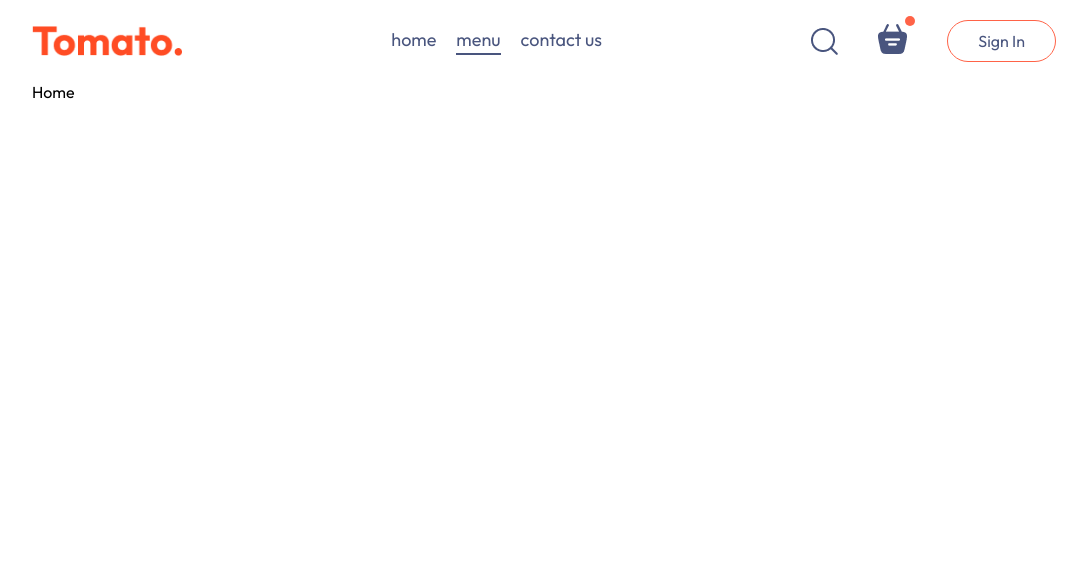
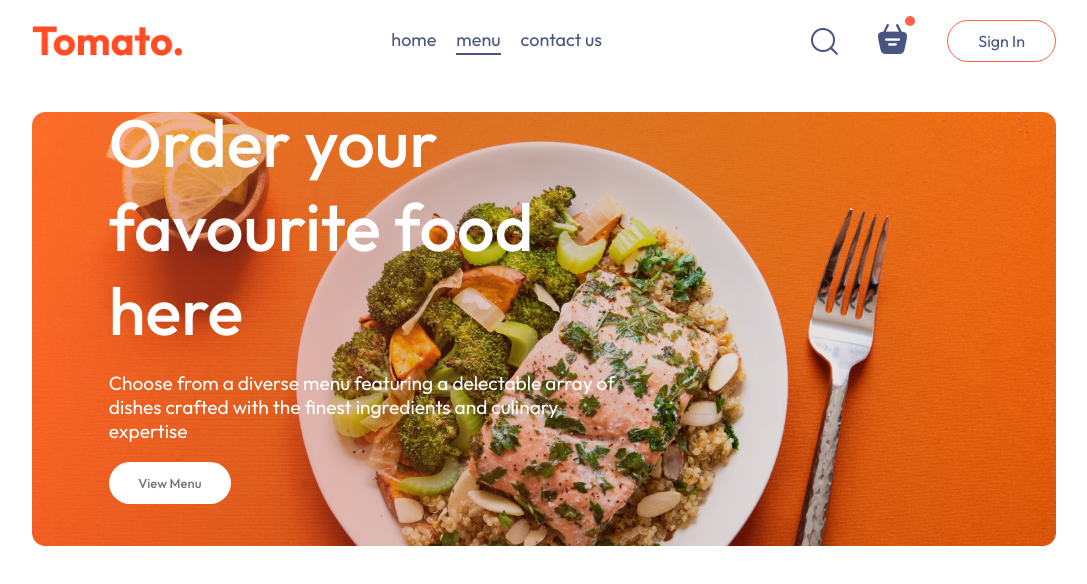
Before and after one commit to gonzagramaglia/mern-ecommerce, a React (Vite) app in the folder frontend/: page / in a window 1280 px wide. Shown: the top 584 px of the page, without its empty margins (96-1183 px from the left). Built offline with nearby package versions, Linux system fonts and the light colour scheme.

Commit message:
frontend: Header section. smooth animation

```diff
--- /dev/null
+++ b/frontend/src/components/Navbar/Header/Header.css
@@ -0,0 +1,41 @@
+.header {
+  height: 34vw;
+  margin: 30px auto;
+  background: url("/header_img.png") no-repeat;
+  background-size: contain;
+  position: relative;
+}
+
+.header-contents {
+  position: absolute;
+  display: flex;
+  flex-direction: column;
+  align-items: start;
+  gap: 1.5vw;
+  max-width: 50%;
+  bottom: 10%;
+  left: 6vw;
+  animation: fadeIn 2.2s;
+}
+
+.header-contents h2 {
+  font-weight: 500;
+  color: white;
+  font-size: max(5.22vw, 22px);
+}
+
+.header-contents p {
+  color: white;
+  font-size: 1.5vw;
+}
+
+.header-contents button {
+  cursor: pointer;
+  border: none;
+  color: #747474;
+  font-weight: 500;
+  padding: 1vw 2.3vw;
+  background-color: white;
+  font-size: max(1vw, 13px);
+  border-radius: 50px;
+}
--- /dev/null
+++ b/frontend/src/components/Navbar/Header/Header.jsx
@@ -0,0 +1,20 @@
+import "./Header.css";
+
+const Header = () => {
+  return (
+    <>
+      <div className="header">
+        <div className="header-contents">
+          <h2>Order your favourite food here</h2>
+          <p>
+            Choose from a diverse menu featuring a delectable array of dishes
+            crafted with the finest ingredients and culinary expertise
+          </p>
+          <button>View Menu</button>
+        </div>
+      </div>
+    </>
+  );
+};
+
+export default Header;
--- a/frontend/src/index.css
+++ b/frontend/src/index.css
@@ -20,3 +20,12 @@
   width: 80%;
   margin: auto;
 }
+
+@keyframes fadeIn {
+  0% {
+    opacity: 0;
+  }
+  100% {
+    opacity: 1;
+  }
+}
--- a/frontend/src/pages/Home/Home.jsx
+++ b/frontend/src/pages/Home/Home.jsx
@@ -1,7 +1,14 @@
 import "./Home.css";
+import Header from "../../components/Navbar/Header/Header";
 
 const Home = () => {
-  return <div>Home</div>;
+  return (
+    <>
+      <div>
+        <Header />
+      </div>
+    </>
+  );
 };
 
 export default Home;
```
Also changed, not shown: frontend/public/header_img.png (added).
